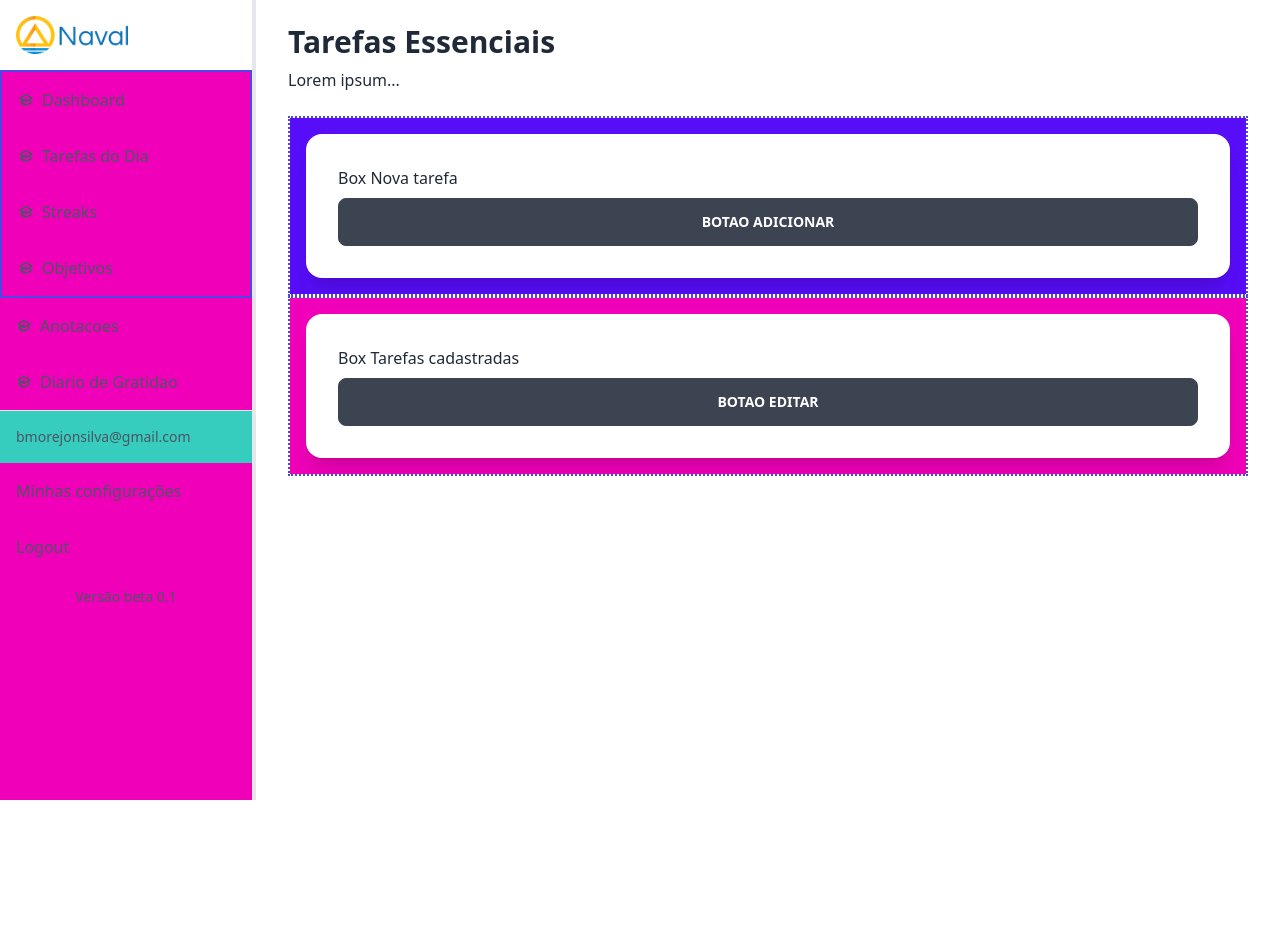
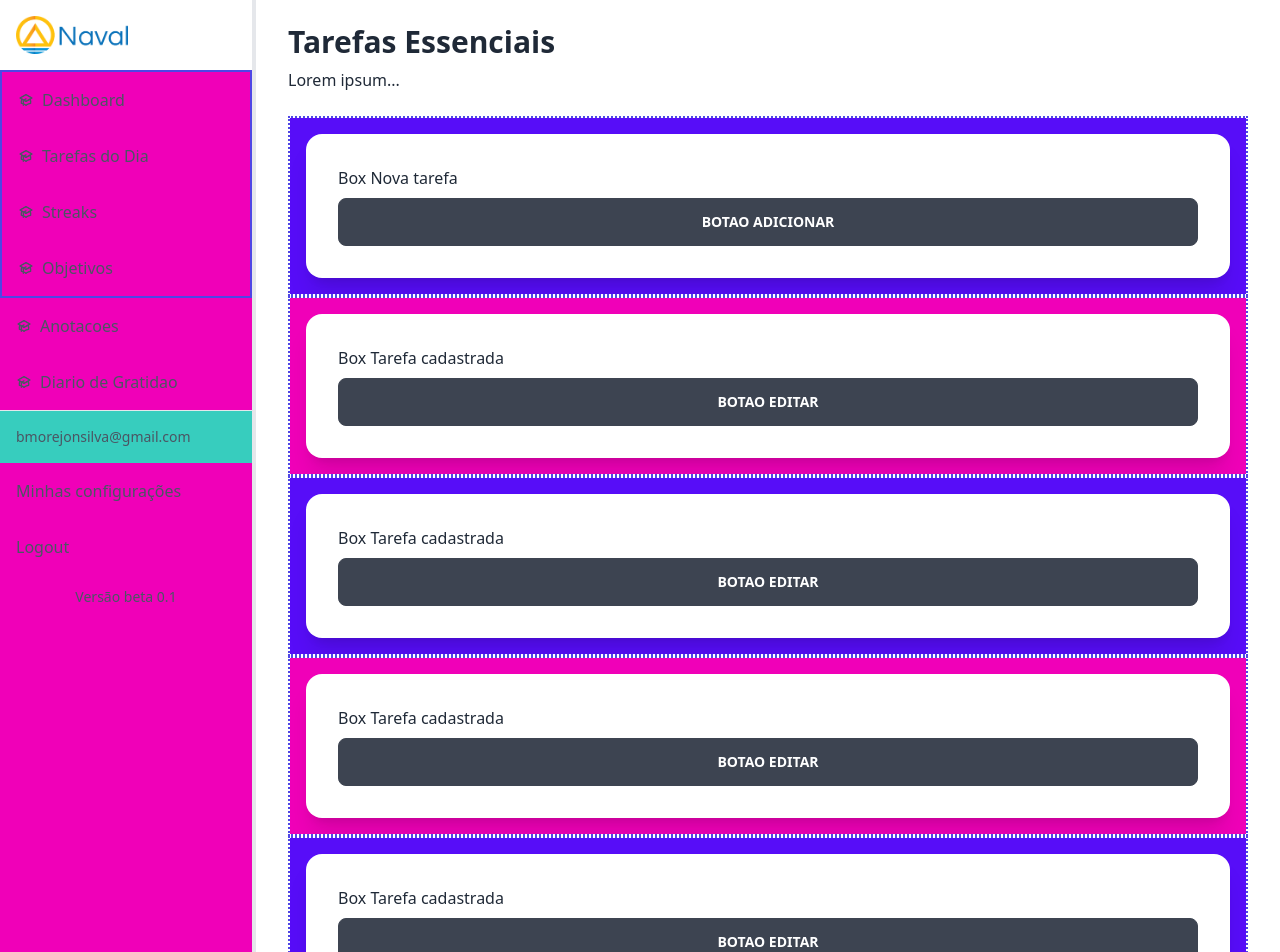
Before and after one commit to navalsaas/prototype, a Vue app: page /tarefas in a window 1280 px wide. Shown: the top 952 px of the page. Before the commit the page ends 800 px from the top, so only its background shows below. Built offline with nearby package versions, Linux system fonts and the light colour scheme.

Commit message:
tarefas in box cards

```diff
--- a/src/components/Cards/Tarefas_cadastradas.vue
+++ b/src/components/Cards/Tarefa.vue
@@ -2,7 +2,7 @@
     <div class="m-4">
       <div class="card bg-base-100 shadow-xl">
         <div class="card-body">
-          <p>Box Tarefas cadastradas</p>
+          <p>Box Tarefa cadastrada</p>
             <!-- Modal Start -->
             <label for="my-modal" class="btn">botao editar</label>
             <!-- Modal Content Start -->
--- a/src/components/Cards/Tarefas.vue
+++ /dev/null
@@ -1,9 +0,0 @@
-<template>
-  <div class="m-4">
-     <div class="card bg-base-100 shadow-xl">
-        <div class="card-body">
-           <p>Box Tarefas</p>
-        </div>
-     </div>
-  </div>
-</template>
--- a/src/components/Pages/Tarefas.vue
+++ b/src/components/Pages/Tarefas.vue
@@ -1,6 +1,6 @@
 <script setup>
 import Nova_tarefa from '../Cards/Nova_tarefa.vue';
-import Tarefas_cadastradas from '../Cards/Tarefas_cadastradas.vue';
+import Tarefas_cadastradas from '../Cards/Tarefa.vue';
 
 </script>
 
@@ -20,6 +20,21 @@ import Tarefas_cadastradas from '../Cards/Tarefas_cadastradas.vue';
                   <Tarefas_cadastradas />
                 </div>
              </div>
+             <div class="border-dotted border-2 border-indigo-600 flex flex-wrap overflow-hidden">
+                <div class="bg-primary w-full overflow-hidden">
+                  <Tarefas_cadastradas />
+                </div>
+             </div>
+             <div class="border-dotted border-2 border-indigo-600 flex flex-wrap overflow-hidden">
+                <div class="bg-secondary w-full overflow-hidden">
+                  <Tarefas_cadastradas />
+                </div>
+             </div>
+             <div class="border-dotted border-2 border-indigo-600 flex flex-wrap overflow-hidden">
+                <div class="bg-primary w-full overflow-hidden">
+                  <Tarefas_cadastradas />
+                </div>
+             </div>
           </div>
        </div>
     </main>
--- a/src/style.css
+++ b/src/style.css
@@ -4,8 +4,9 @@
 
 /* Custom CSS Start */
 
-body {
-
-}
+.box-tarefas-do-dia {}
+.box-citacao {}
+.box-log-gratidao {}
+.box-registro-gratidao {}
 
 /* Custom CSS End */
```
